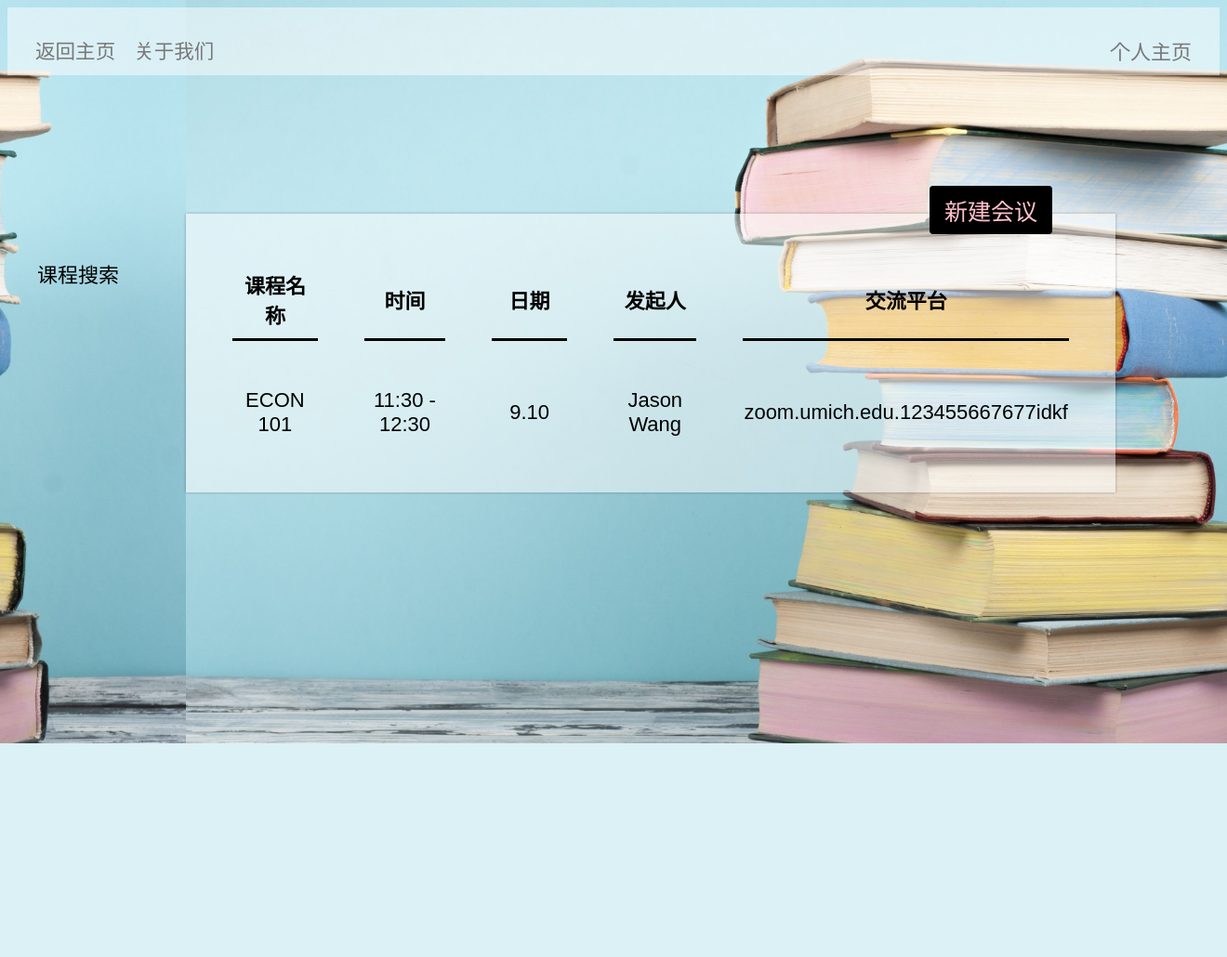
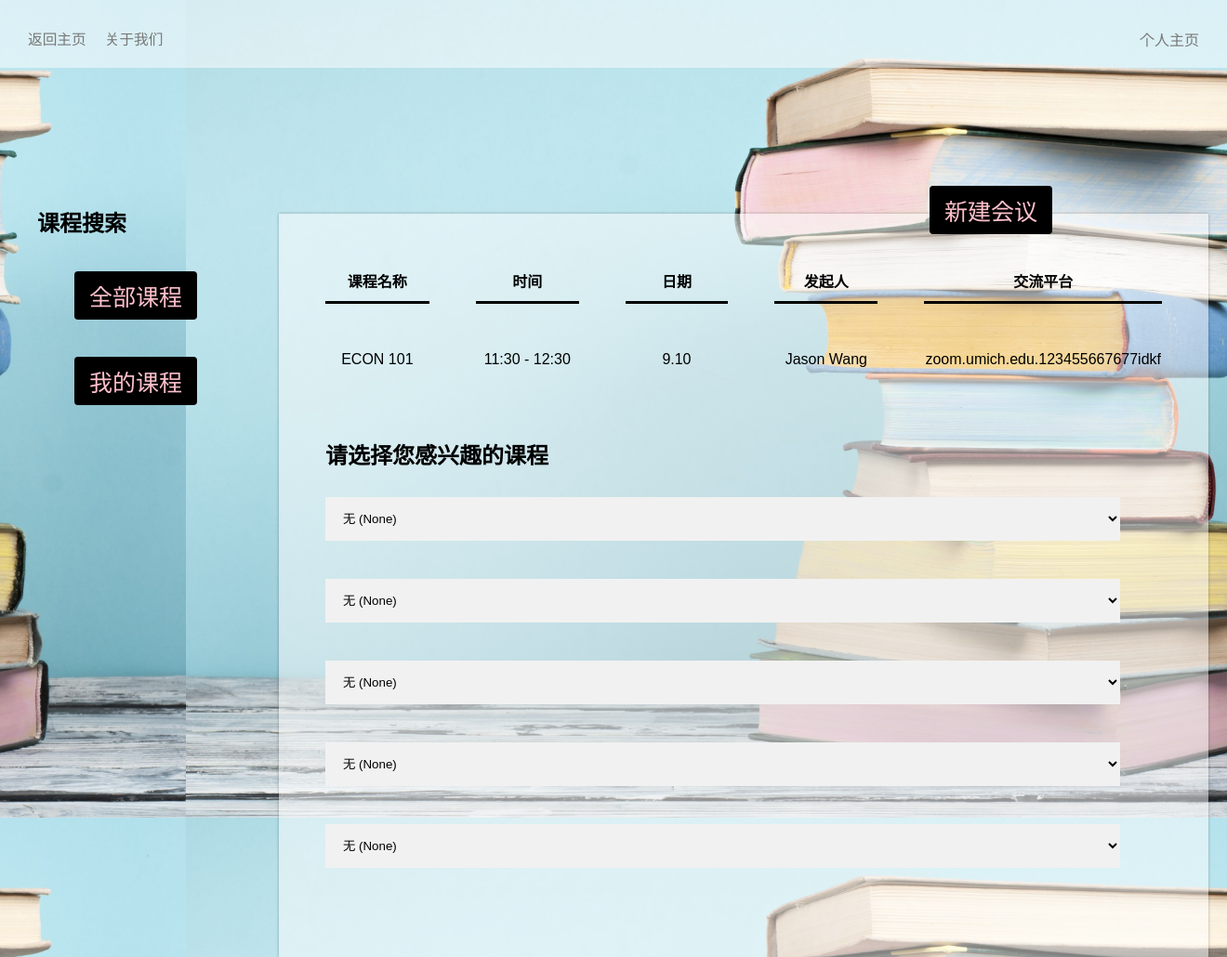
Before and after one commit to paiz3/DROPHAIR, a PHP site: page / in a window 1320 px wide. Shown: the whole page at 93% size. Before the commit the page ends 800 px from the top, so only its background shows below. Run offline with PHP 8.4, Linux system fonts and the light colour scheme.

Commit message:
Fourteenth Commit

```diff
--- a/course page/index.html
+++ b/course page/index.html
@@ -9,7 +9,8 @@
 
 
     body {
-        font-size:22px;
+        margin: 0;
+        padding: 0;
         background-image:url(study\ background.jpg);
         background-size: cover;
         font-family: sans-serif;
@@ -100,47 +101,86 @@
         background-color:black;
 
     }
+.select
+{
+    padding-left: 5%;
+}
+.tablepos h3
+{
+    color: black;
+    font-size: x-large;
+}
+
+/* select box modifier */
+.select-box select
+{
+    background: #f1f1f1;
+    color: black;
+    width: 90%;
+    padding: 15px;
+    margin: 5px 0 20px 0;
+    display: inline-block;
+    border: none;
+}
+
+.select-box:before
+{
+    content: '';
+    width: 50px;
+    height: 50px;
+    background: #dcdce2;
+}
+
+.select-box:hover:before
+{
+    background: #797878;
+}
 
 
     #buttonpos1 {position:absolute;
                 left: 1000px;
                 top:100px;}
 
-    #buttonpos2 {position:absolute;
-                left:1000px;
-                top:200px;}
+    #buttonpos2
+    {
+        position:absolute;
+        left:1000px;
+        top:200px;
+    }
 
-    .tablepos {
+    .tablepos
+    {
         position:absolute;
-        left: 200px;
+        left: 300px;
         top: 230px;
-        height:300px;
+        height:800px;
         box-shadow: 0 0 3px 0 rgba(0,0,0,0.3);
         background: rgba(255,255,255,0.5);
         overflow:scroll;
     }
 
-    #menupos {position:absolute;
-              left:0%;
-              top:250px;}
-
-    #menupos ul {list-style: none;}
-
-    #menupos ul li {background-color:none;
-                    width:150px;
-                    border:none;
-                    height:50px;
-                    line-height:50px;}
-
-    #menupos ul li:hover {background-color:none;}
-
-    #menupos ul ul {display:none;}
-
-    #menupos ul li:hover > ul {
-        display:block;
-        background-color:none;
+    .search_bar h1
+    {
+        font-size: x-large;
     }
 
+    #menupos
+    {
+        margin-left: 0;
+        padding-left:0%;
+        padding-top:10%;
+    }
+
+    .buttonpos1
+    {
+        padding-top: 20px;
+        padding-bottom: 20px;
+    }
+
+    .buttonpos3
+    {
+        padding-top: 20px;
+    }
 
     </style>
 
@@ -166,7 +206,7 @@
 
             <div class="nav-link-wrapper">
                 <div class="personal_page">
-                    <a href="personal_page.html">个人主页</a>
+                    <a href="../course page/index.html">个人主页</a>
                 </div>
             </div>
         </div>
@@ -191,21 +231,122 @@
     </tr>
 
 </table>
+
+<div class="select">
+<h3>请选择您感兴趣的课程</h3>
+
+<div class="select-box">
+    <p><select name="catagory" required class="form-control">
+        <option value="">无 (None)</option>
+        <option value="BME">生物医学工程 (Biomedical Engineering)</option>
+        <option value="CHBE">化学工程 (Chemical Engineering)</option>
+        <option value="CE">公共工程 (Civil Engineering)</option>
+        <option value="EECE">电子信息工程 (Electrical Engineering)</option>
+        <option value="ME">机械工程 (Mechanical Engineering)</option>
+        <option value="CS">计算机科学与技术 (Computer Science)</option>
+        <option value="CE">计算机工程 (Computer Engineering)</option>
+        <option value="MSE">材料科学与工程 (Material Engineering)</option>
+        <option value="MATH">数学与应用数学 (Mathematics/Applied Mathematics)</option>
+        <option value="PHYS">应用物理学 (Applied Physics)</option>
+        <option value="AERO">航空航天工程 (Aerospace Engineering)</option>
+        <option value="EES">环境科学 (Environmental Science)</option>
+        <option value="NUCL">核工程与核技术 (Nuclear Engineering)</option>
+    </select>
+</div>
+
+<div class="select-box">
+    <p><select name="catagory" required class="form-control">
+        <option value="">无 (None)</option>
+        <option value="BME">生物医学工程 (Biomedical Engineering)</option>
+        <option value="CHBE">化学工程 (Chemical Engineering)</option>
+        <option value="CE">公共工程 (Civil Engineering)</option>
+        <option value="EECE">电子信息工程 (Electrical Engineering)</option>
+        <option value="ME">机械工程 (Mechanical Engineering)</option>
+        <option value="CS">计算机科学与技术 (Computer Science)</option>
+        <option value="CE">计算机工程 (Computer Engineering)</option>
+        <option value="MSE">材料科学与工程 (Material Engineering)</option>
+        <option value="MATH">数学与应用数学 (Mathematics/Applied Mathematics)</option>
+        <option value="PHYS">应用物理学 (Applied Physics)</option>
+        <option value="AERO">航空航天工程 (Aerospace Engineering)</option>
+        <option value="EES">环境科学 (Environmental Science)</option>
+        <option value="NUCL">核工程与核技术 (Nuclear Engineering)</option>
+    </select>
+</div>
+
+<div class="select-box">
+    <p><select name="catagory" required class="form-control">
+        <option value="">无 (None)</option>
+        <option value="BME">生物医学工程 (Biomedical Engineering)</option>
+        <option value="CHBE">化学工程 (Chemical Engineering)</option>
+        <option value="CE">公共工程 (Civil Engineering)</option>
+        <option value="EECE">电子信息工程 (Electrical Engineering)</option>
+        <option value="ME">机械工程 (Mechanical Engineering)</option>
+        <option value="CS">计算机科学与技术 (Computer Science)</option>
+        <option value="CE">计算机工程 (Computer Engineering)</option>
+        <option value="MSE">材料科学与工程 (Material Engineering)</option>
+        <option value="MATH">数学与应用数学 (Mathematics/Applied Mathematics)</option>
+        <option value="PHYS">应用物理学 (Applied Physics)</option>
+        <option value="AERO">航空航天工程 (Aerospace Engineering)</option>
+        <option value="EES">环境科学 (Environmental Science)</option>
+        <option value="NUCL">核工程与核技术 (Nuclear Engineering)</option>
+    </select>
+</div>
+
+<div class="select-box">
+    <p><select name="catagory" required class="form-control">
+        <option value="">无 (None)</option>
+        <option value="BME">生物医学工程 (Biomedical Engineering)</option>
+        <option value="CHBE">化学工程 (Chemical Engineering)</option>
+        <option value="CE">公共工程 (Civil Engineering)</option>
+        <option value="EECE">电子信息工程 (Electrical Engineering)</option>
+        <option value="ME">机械工程 (Mechanical Engineering)</option>
+        <option value="CS">计算机科学与技术 (Computer Science)</option>
+        <option value="CE">计算机工程 (Computer Engineering)</option>
+        <option value="MSE">材料科学与工程 (Material Engineering)</option>
+        <option value="MATH">数学与应用数学 (Mathematics/Applied Mathematics)</option>
+        <option value="PHYS">应用物理学 (Applied Physics)</option>
+        <option value="AERO">航空航天工程 (Aerospace Engineering)</option>
+        <option value="EES">环境科学 (Environmental Science)</option>
+        <option value="NUCL">核工程与核技术 (Nuclear Engineering)</option>
+    </select>
+</div>
+
+<div class="select-box">
+    <p><select name="catagory" required class="form-control">
+        <option value="">无 (None)</option>
+        <option value="BME">生物医学工程 (Biomedical Engineering)</option>
+        <option value="CHBE">化学工程 (Chemical Engineering)</option>
+        <option value="CE">公共工程 (Civil Engineering)</option>
+        <option value="EECE">电子信息工程 (Electrical Engineering)</option>
+        <option value="ME">机械工程 (Mechanical Engineering)</option>
+        <option value="CS">计算机科学与技术 (Computer Science)</option>
+        <option value="CE">计算机工程 (Computer Engineering)</option>
+        <option value="MSE">材料科学与工程 (Material Engineering)</option>
+        <option value="MATH">数学与应用数学 (Mathematics/Applied Mathematics)</option>
+        <option value="PHYS">应用物理学 (Applied Physics)</option>
+        <option value="AERO">航空航天工程 (Aerospace Engineering)</option>
+        <option value="EES">环境科学 (Environmental Science)</option>
+        <option value="NUCL">核工程与核技术 (Nuclear Engineering)</option>
+    </select>
+</div>
+</div>
+
 </form>
 </div>
 
 <div id="menupos">
 <ul>
-    <li>课程搜索
+    <div class="search_bar">
+    <h1>课程搜索</h1>
         <ul>
-            <li><a href="all_class_page.html" title="display all present courses">
-                全部课程
-            </a></li>
-            <li>
-                我的课程
-            </li>
+            <div class="buttonpos1">
+                <a href="../course page/all_class_page.html" class="button">全部课程</a>
+            </div>
+            <div class="buttonpos3">
+                <a href="../course page/my_course_page.html" class="button">我的课程</a>
+            </div>
         </ul>
-    </li>
+    </div>
 </ul>
 </div>
 
--- a/create_Account/create_account.html
+++ b/create_Account/create_account.html
@@ -21,7 +21,7 @@
 
                 <div class="nav-link-wrapper">
                     <div class="personal_page">
-                        <a href="personal_page.html">个人主页</a>
+                        <a href="../course page/index.html">个人主页</a>
                     </div>
                 </div>
             </div>
```
Also changed, not shown: course page/all_class_page.html (+23 -1 lines), course page/my_course_page.html (+23 -4 lines), course page/new meeting.html (+76 -0 lines), course page/style_class_page.css (+78 -9 lines).
